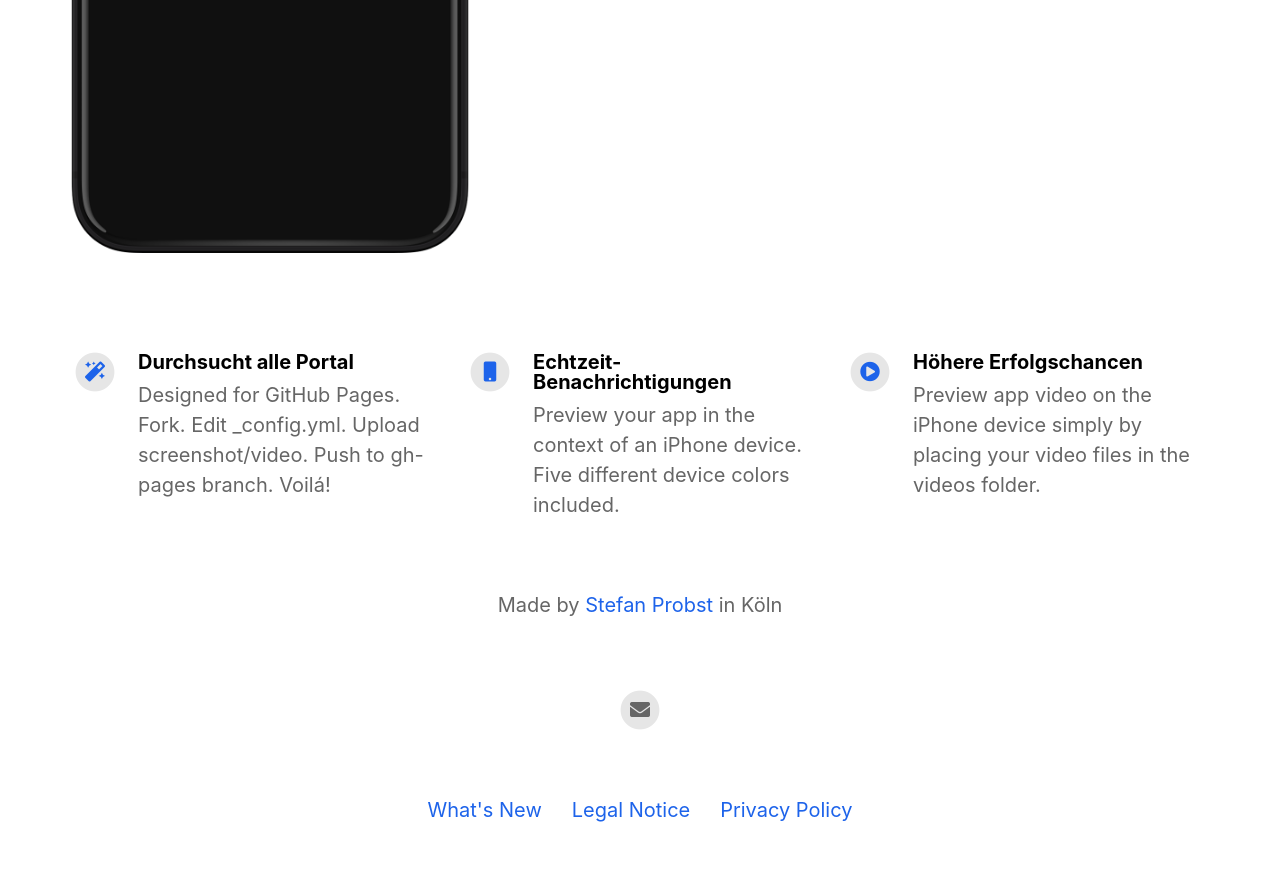
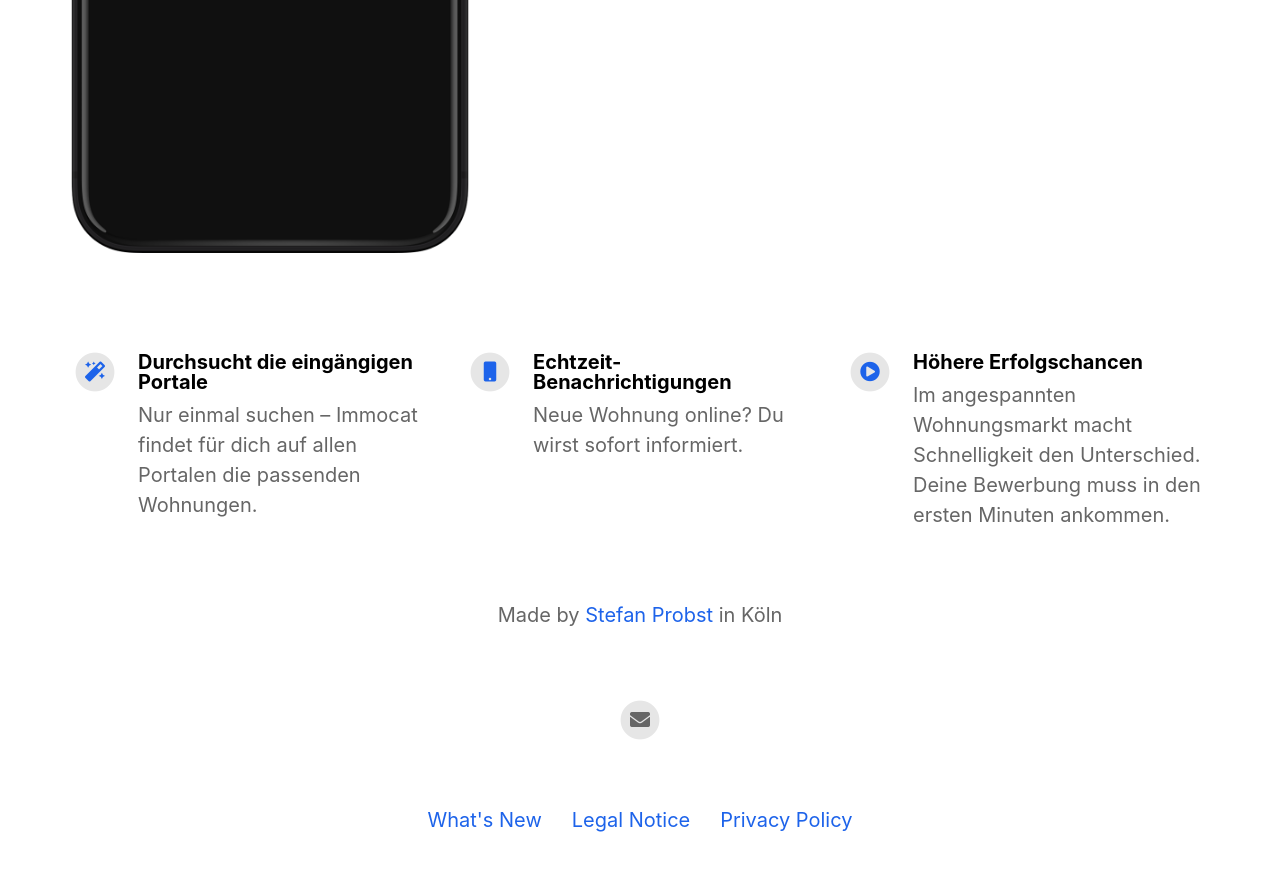
Before and after one commit to probststefan/immocat-app-landing-page, a Jekyll site: the page built from index.html, in a window 1280 px wide and 900 px high, scrolled down 732 px. Shown: the top 871 px of the window. Built offline with Jekyll 4.4.1, drawn with Linux system fonts in a browser that asks for light colours; nearby versions of some CDN libraries.

Commit message:
Update _config.yml

```diff
--- a/_config.yml
+++ b/_config.yml
@@ -38,16 +38,16 @@ mastodon_link                             :
 # Feature List                            Edit, add or remove features to be presented.
 features                                  :
 
-  - title                                 : Durchsucht alle Portal
-    description                           : Designed for GitHub Pages. Fork. Edit _config.yml. Upload screenshot/video. Push to gh-pages branch. Voilá!
+  - title                                 : Durchsucht die eingängigen Portale
+    description                           : Nur einmal suchen – Immocat findet für dich auf allen Portalen die passenden Wohnungen.
     fontawesome_icon_name                 : magic
 
   - title                                 : Echtzeit-Benachrichtigungen
-    description                           : Preview your app in the context of an iPhone device. Five different device colors included.
+    description                           : Neue Wohnung online? Du wirst sofort informiert.
     fontawesome_icon_name                 : mobile
 
   - title                                 : Höhere Erfolgschancen
-    description                           : Preview app video on the iPhone device simply by placing your video files in the videos folder.
+    description                           : Im angespannten Wohnungsmarkt macht Schnelligkeit den Unterschied. Deine Bewerbung muss in den ersten Minuten ankommen.
     fontawesome_icon_name                 : play-circle
 
 
```
